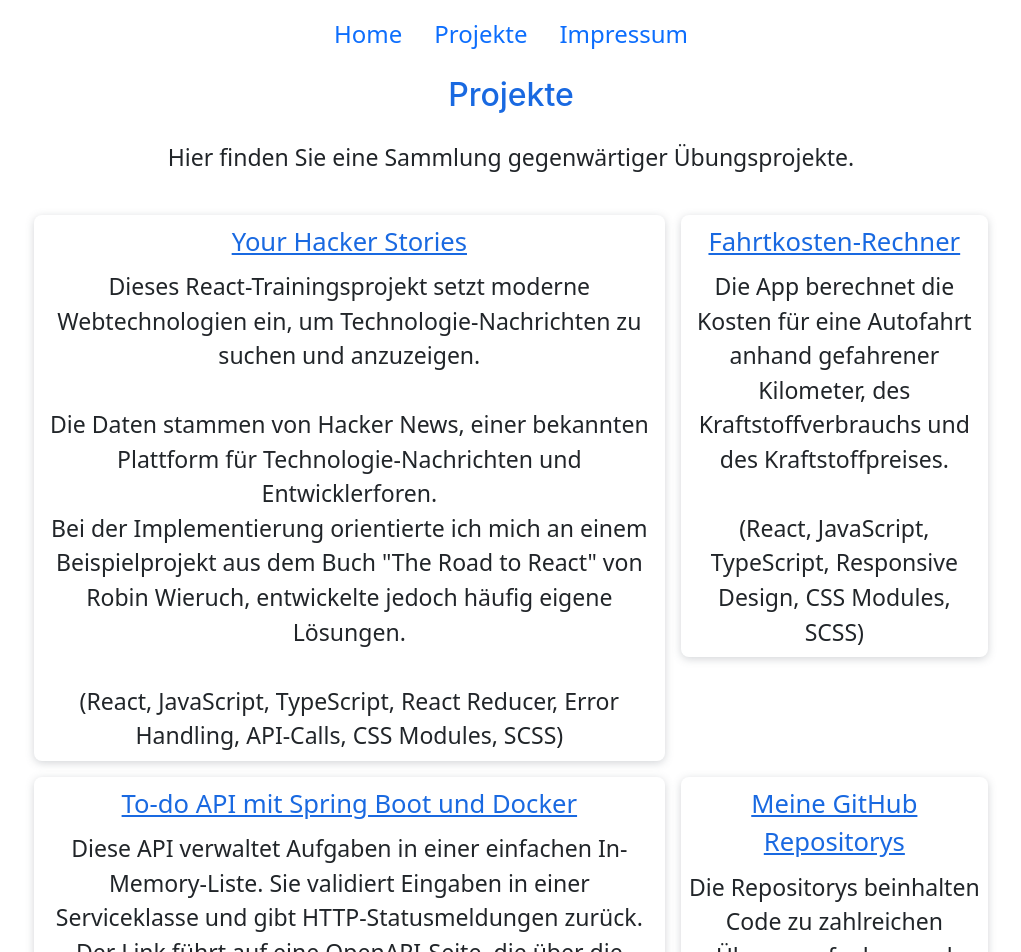
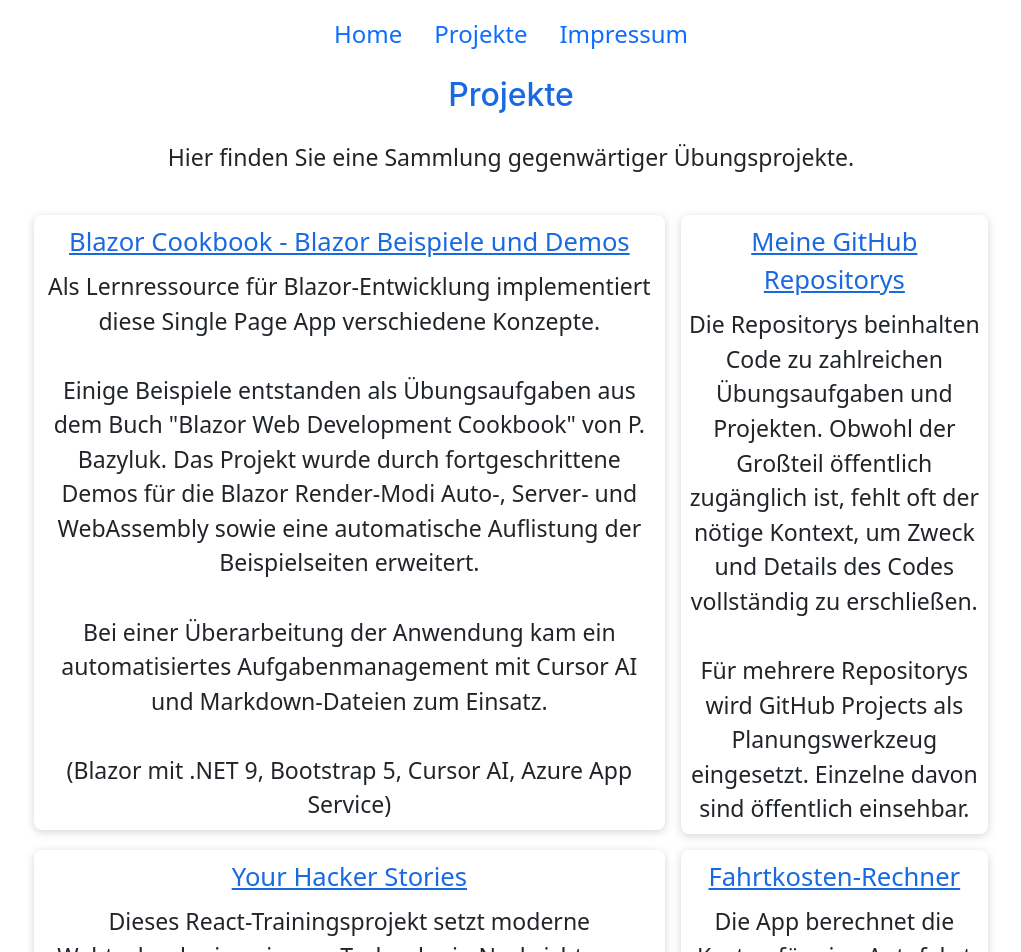
Before and after one commit to pstackebrandt/pstackebrandt.github.io, a React (Create React App) app: page /projects in a window 1280 px wide. Shown: the top 952 px of the page, without its empty margins (129-1150 px from the left). Built offline with nearby package versions, Linux system fonts and the light colour scheme.

Commit message:
Update TASKS.md with new content updates and completed tasks; add BlazorCookbookApp project details to Projects page

```diff
--- a/src/pages/Projects.js
+++ b/src/pages/Projects.js
@@ -18,6 +18,28 @@
                 </p>
 
                 <ul className="projects__list">
+                    <li className="double-width">
+                        <LinkCard
+                            href="https://blazor-recipes-bwaabwhrejgqehgp.germanywestcentral-01.azurewebsites.net/"
+                            text="Blazor Cookbook - Blazor Beispiele und Demos"
+                            description={`Als Lernressource für Blazor-Entwicklung implementiert diese Single Page App verschiedene Konzepte.
+
+                            Einige Beispiele entstanden als Übungsaufgaben aus dem Buch "Blazor Web Development Cookbook" von P. Bazyluk. Das Projekt wurde durch fortgeschrittene Demos für die Blazor Render-Modi Auto-, Server- und WebAssembly sowie eine automatische Auflistung der Beispielseiten erweitert.
+
+                            Bei einer Überarbeitung der Anwendung kam ein automatisiertes Aufgabenmanagement mit Cursor AI und Markdown-Dateien zum Einsatz.
+
+                            (Blazor mit .NET 9, Bootstrap 5, Cursor AI, Azure App Service)`}
+                        />
+                    </li>
+                    <li>
+                        <LinkCard
+                            href="https://github.com/pstackebrandt"
+                            text="Meine GitHub Repositorys"
+                            description={`Die Repositorys beinhalten Code zu zahlreichen Übungsaufgaben und Projekten. Obwohl der Großteil öffentlich zugänglich ist, fehlt oft der nötige Kontext, um Zweck und Details des Codes vollständig zu erschließen.
+
+                            Für mehrere Repositorys wird GitHub Projects als Planungswerkzeug eingesetzt. Einzelne davon sind öffentlich einsehbar.`}
+                        />
+                    </li>
                     <li className="double-width">
                         <LinkCard
                             href="https://pstackebrandt.github.io/hacker-stories/"
@@ -50,15 +72,6 @@
                             Als Teil des Entwicklungsprozesses sorgen automatisierte Slice-Tests mit MockMVC sowie versionierte REST-Client-Tests für eine verlässliche Qualitätsprüfung. Dieses Setup veranschaulicht nicht nur einen unkomplizierten Ansatz für REST, sondern auch eine effiziente Containerisierung und einen reibungslosen Bereitstellungsprozess.
 
                             (Spring Boot 3, Java 21, Docker, OpenAPI, Error Handling, Slice-Tests, REST-Client-Tests, automatische Build- und Dokumentationsupdates)`}
-                        />
-                    </li>
-                    <li>
-                        <LinkCard
-                            href="https://github.com/pstackebrandt"
-                            text="Meine GitHub Repositorys"
-                            description={`Die Repositorys beinhalten Code zu zahlreichen Übungsaufgaben und Projekten. Obwohl der Großteil öffentlich zugänglich ist, fehlt oft der nötige Kontext, um Zweck und Details des Codes vollständig zu erschließen.
-
-                            Für einige Projekte wird GitHub Projects als Planungswerkzeug eingesetzt. Einzelne Projekte sind öffentlich einsehbar.`}
                         />
                     </li>
                     <li className="double-width">
```
Also changed, not shown: 2 other files (tests, documents, lock files or other folders).
